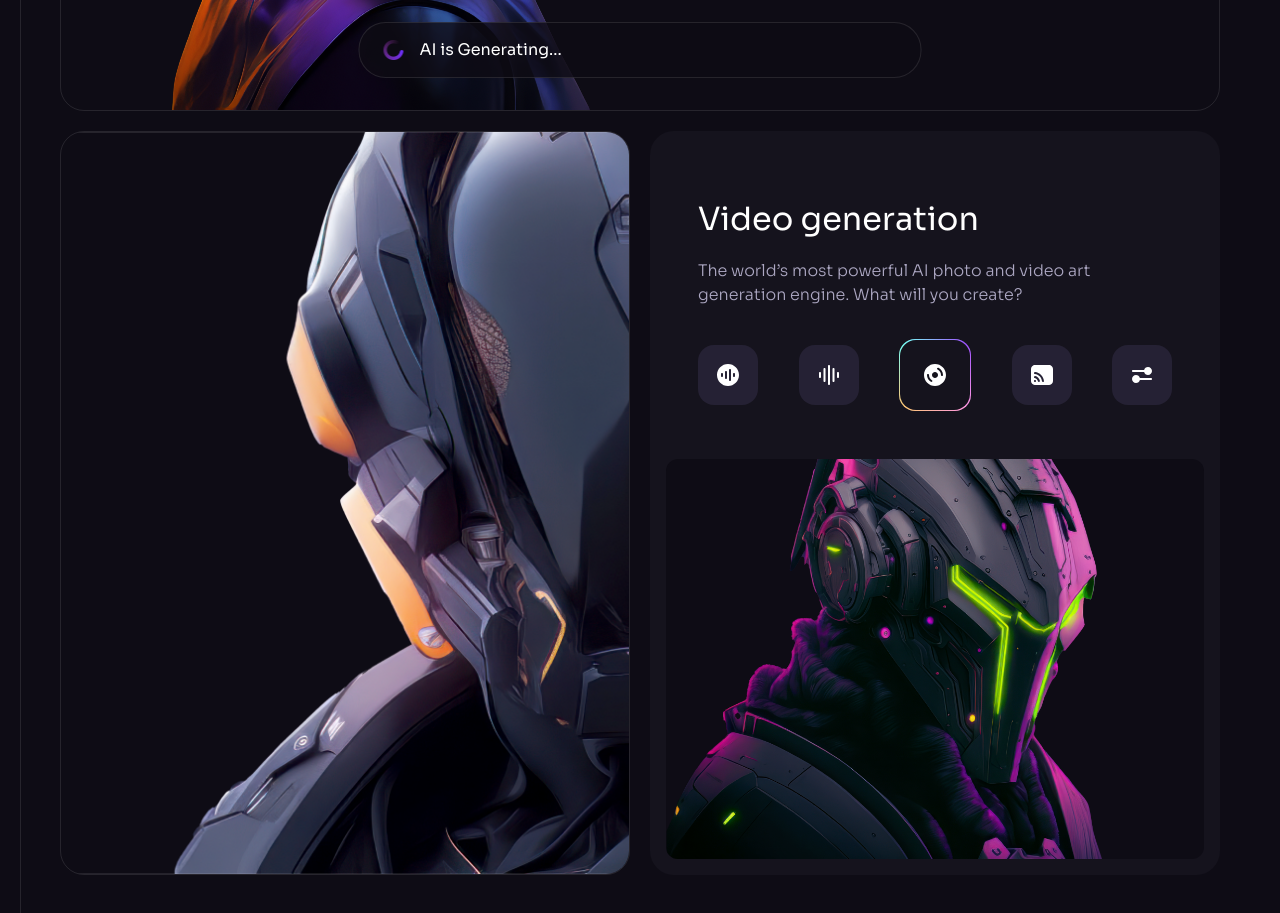
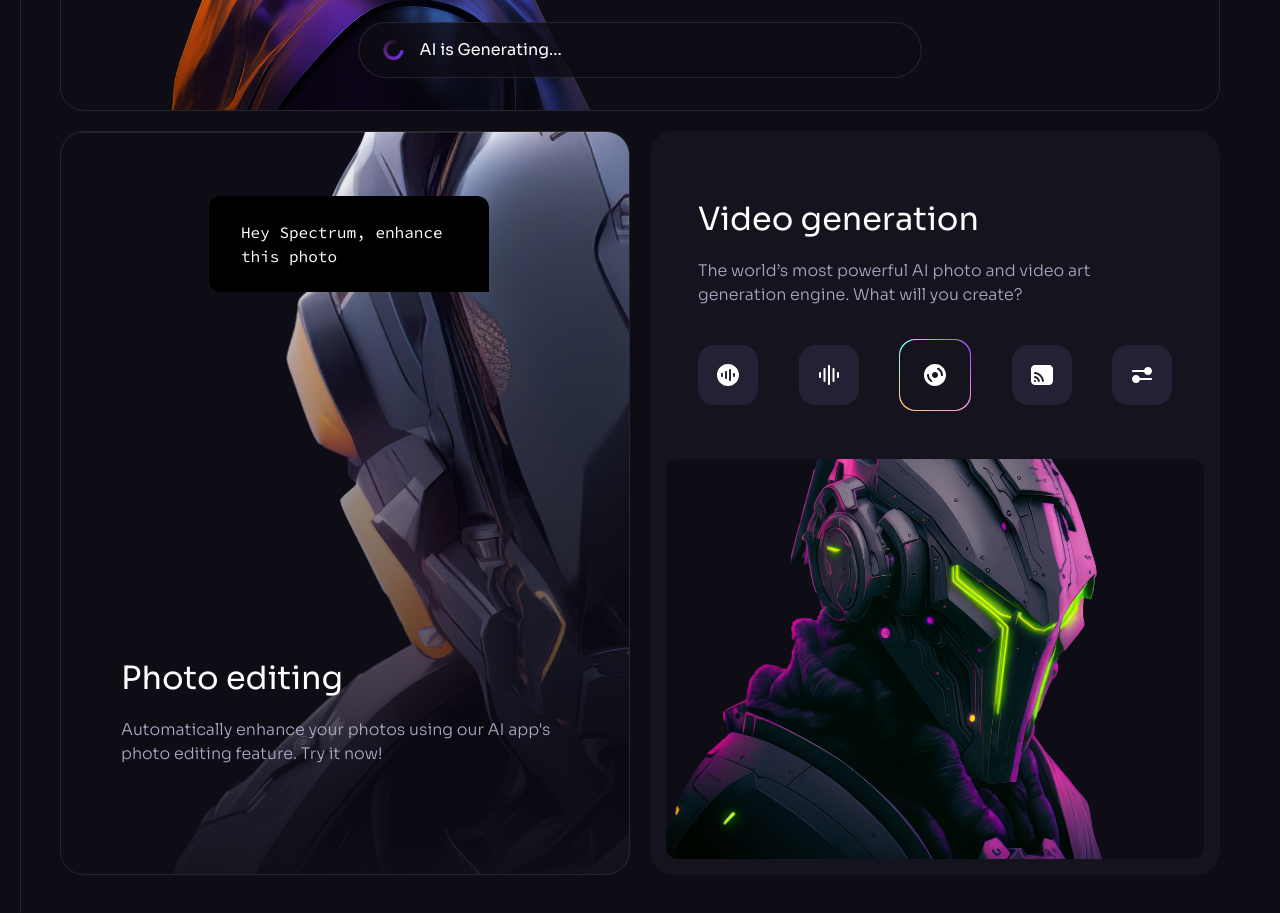
Before and after one commit to krystyna-lyn/spectrum-ai, a React (Vite) app: page / in a window 1280 px wide. Shown: the part 4680-5593 px from the top of the page. Built offline with nearby package versions, Linux system fonts and the light colour scheme.

Commit message:
update Services

```diff
--- a/src/components/Services.jsx
+++ b/src/components/Services.jsx
@@ -4,6 +4,7 @@ import Heading from './Heading'
 import Generating from './Generating'
 import { service1, service2, service3, check } from "../assets";
 import { services, servicesIcons } from '../constants';
+import { PhotoChatMessage } from './design/Services'
 
 const Services = () => {
     return (
@@ -59,6 +60,16 @@ const Services = () => {
                                 />
                             </div>
 
+                            <div className="absolute inset-0 flex flex-col justify-end p-8 bg-gradient-to-b from-n-8/0 to-n-8/90 lg:p-15">
+                                <h4 className="h4 mb-4">Photo editing</h4>
+                                <p className="body-2 mb-[3rem] text-n-3">
+                                    Automatically enhance your photos using our AI app&apos;s
+                                    photo editing feature. Try it now!
+                                </p>
+                            </div>
+
+                            <PhotoChatMessage />
+
                         </div>
 
                         <div className="p-4 bg-n-7 rounded-3xl overflow-hidden lg:min-h-[46rem]">
--- /dev/null
+++ b/src/components/design/Services.jsx
@@ -0,0 +1,7 @@
+export const PhotoChatMessage = () => {
+    return (
+        <div className="absolute top-8 right-8 max-w-[17.5rem] py-6 px-8 bg-black rounded-t-xl rounded-bl-xl font-code text-base lg:top-16 lg:right-[8.75rem] lg:max-w-[17.5rem]">
+            Hey Spectrum, enhance this photo
+        </div>
+    );
+};
```
